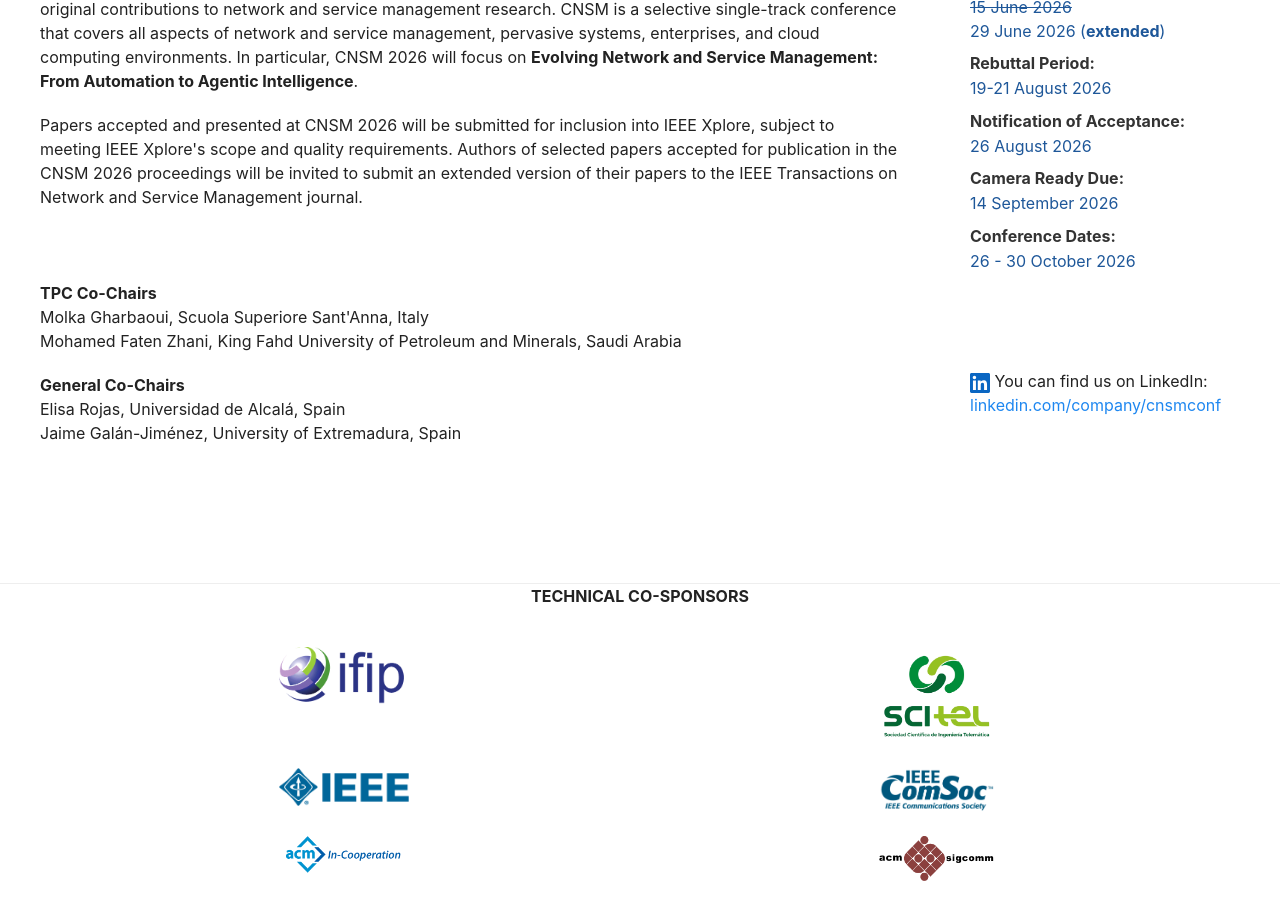
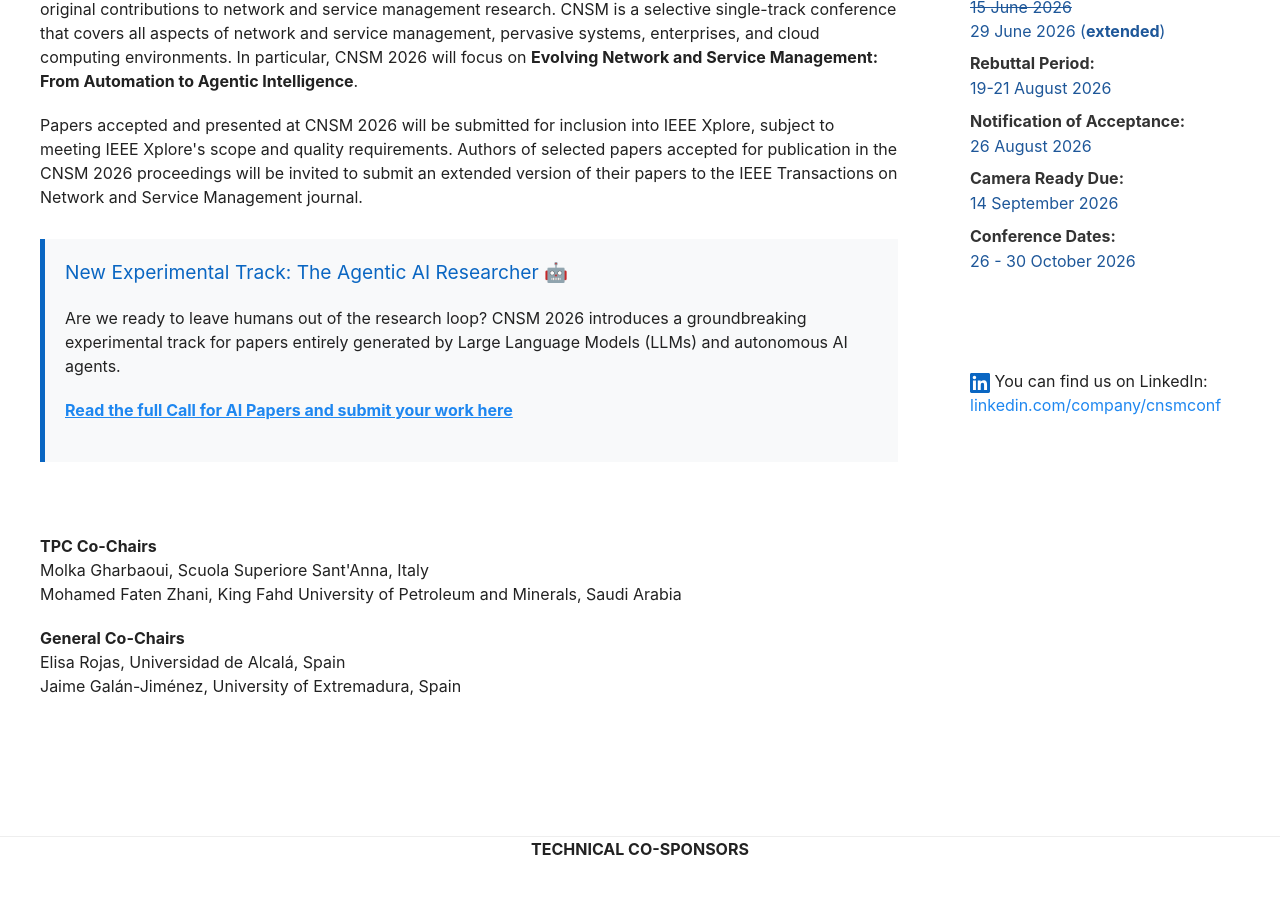
Before and after one commit to stuartclayman/cnsm-2026-website, a Jekyll site: the page built from index.html, in a window 1280 px wide and 900 px high, scrolled down 772 px. Built offline with Jekyll 4.4.1, drawn with Linux system fonts in a browser that asks for light colours; nearby versions of some CDN libraries.

Commit message:
added new call for ai papers

```diff
--- a/index.html
+++ b/index.html
@@ -16,6 +16,13 @@
         IEEE Xplore's scope and quality requirements.
         Authors of selected papers accepted for publication in the CNSM 2026 proceedings will be invited to submit an
         extended version of their papers to the IEEE Transactions on Network and Service Management journal.</p>
+
+      <!-- NEW: Call for AI Papers Highlight Box -->
+      <div style="background-color: #f8f9fa; padding: 20px; border-left: 5px solid #0A66C2; margin-top: 30px;">
+        <h3 style="margin-top: 0; color: #0A66C2;">New Experimental Track: The Agentic AI Researcher 🤖 </h3>
+        <p>Are we ready to leave humans out of the research loop? CNSM 2026 introduces a groundbreaking experimental track for papers entirely generated by Large Language Models (LLMs) and autonomous AI agents.</p>
+        <p><b><a href="cfaip.html" style="text-decoration: underline;">Read the full Call for AI Papers and submit your work here</a></b></p>
+      </div>
 
       <p style="padding-top: 2em"></p>
 
```
